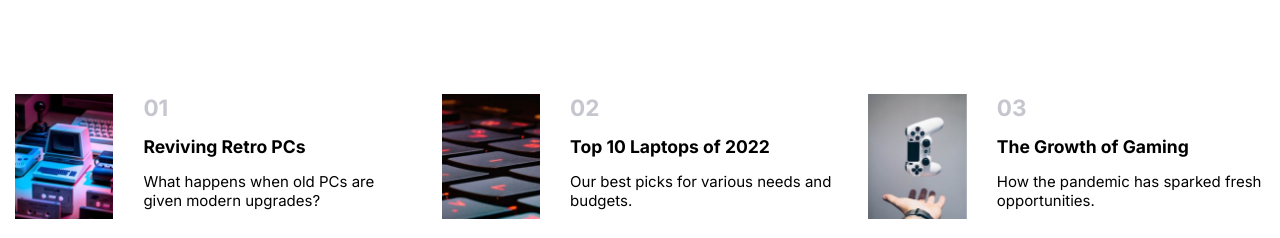
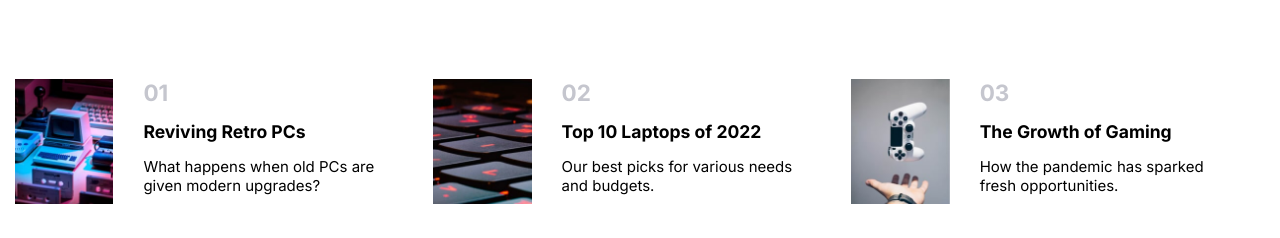
Before and after one commit to SametAydinhan/frontendmentor-challanges, a plain HTML site: page w/index.html in a window 1280 px wide. Shown: the part 637-875 px from the top of the page. After the commit the page ends 845 px from the top, so only its background shows below. Drawn offline with Linux system fonts and the light colour scheme.

Commit message:
feat:fix home page

```diff
--- a/w/style.css
+++ b/w/style.css
@@ -156,9 +156,9 @@ main .showcase .card .hr{
 
 footer{
     display: flex;
-    margin: 15px;
-    width: 100%;
-    overflow: hidden;
+    margin-left: 15px;
+    margin-right: 30px;
+    width: 98%;
 }
 
 footer .card {
```
Also changed, not shown: 2 other files.
